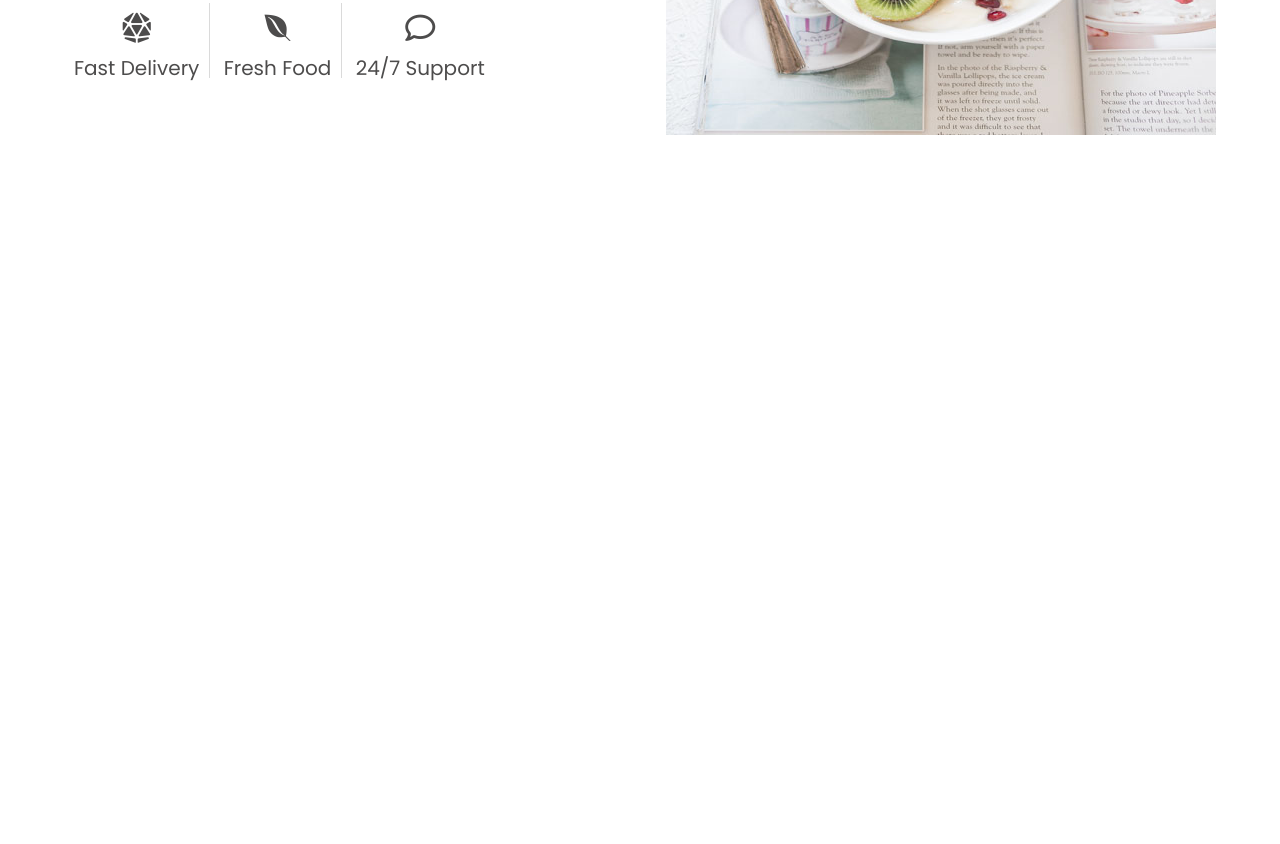
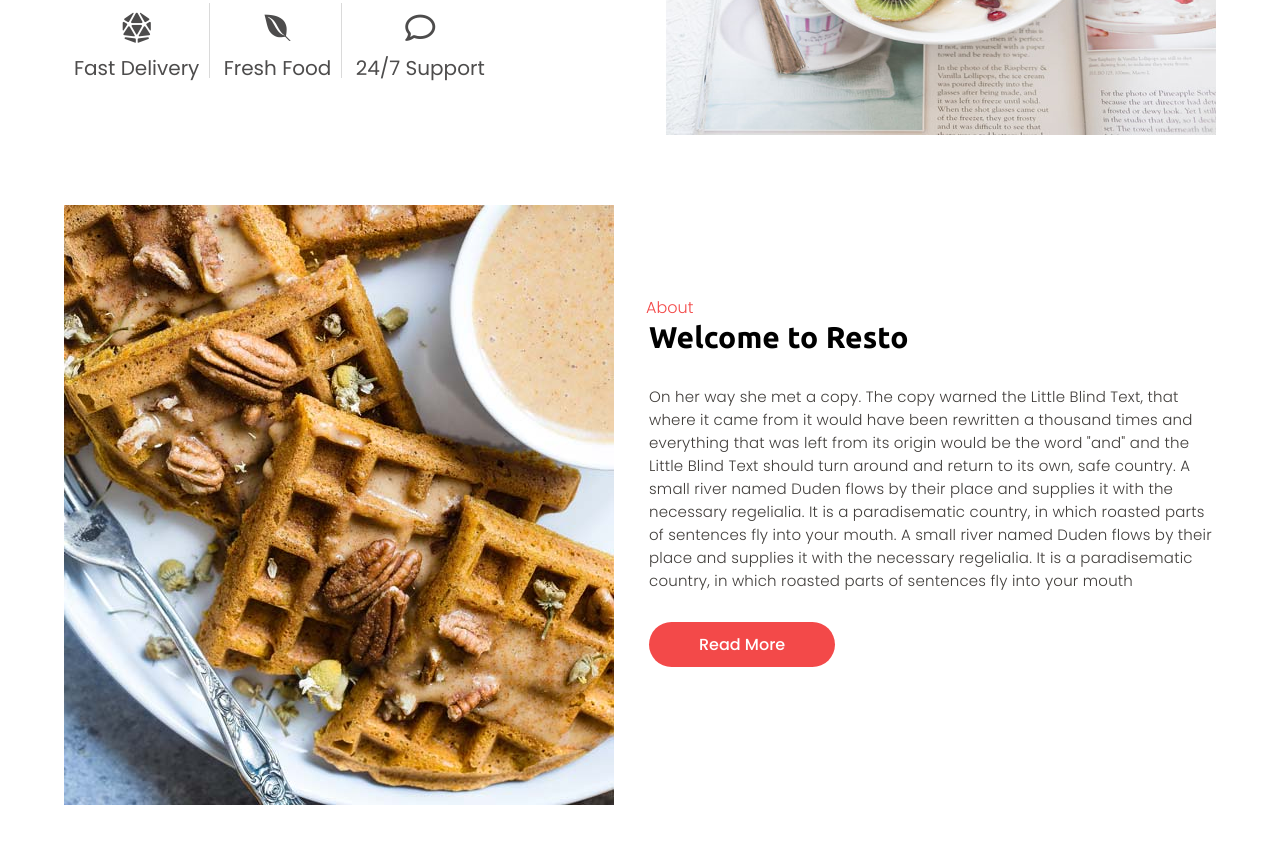
Before and after one commit to amiribnjaman/restaurant-project, a plain HTML site: page index.html in a window 1280 px wide. Shown: the part 444-1288 px from the top of the page. Before the commit the page ends 900 px from the top, so only its background shows below. Drawn offline with Linux system fonts and the light colour scheme.

Commit message:
Banner section edited something

```diff
--- a/index.html
+++ b/index.html
@@ -62,12 +62,43 @@
 
     <!------------------About Section------------------>
 
-    <section class="about-section container">
+    <section class="about-section d-flex container">
         <div class="about-img">
-            <!-- <img src="./img/hero-2.jpg" alt=""> -->
+            <img src="./img/hero-2.jpg" alt="">
         </div>
-        <div class="about-content"></div>
+        <div class="about-contents">
+            <div class="about-welcome-box">
+                <h6>About</h6>
+                <h2>Welcome to Resto</h2>
+                <p>On her way she met a copy. The copy warned the Little Blind Text, that where it came from it would have been rewritten a thousand times and everything that was left from its origin would be the word "and" and the Little Blind Text should turn around and return to its own, safe country. A small river named Duden flows by their place and supplies it with the necessary regelialia. It is a paradisematic country, in which roasted parts of sentences fly into your mouth.  A small river named Duden flows by their place and supplies it with the necessary regelialia. It is a paradisematic country, in which roasted parts of sentences fly into your mouth</p>
+                <a href="#" class="action-btn">Read More</a>
+            </div>
+        </div>
     </section>
+
+
+    <!-----------Special Dishes section----------------->
+    <!-- <section>
+        <h6>Specialties</h6>
+        <h2>Special Dishes</h2>
+
+        <div class="dish-box-1">
+            <div class="dish-content-box">
+                <div class="dish-num">
+
+                </div>
+                <div class="dish-con">
+                    <h2><span>Beef</span></h2>
+                    <h2>Steak Sauce</h2>
+                </div>
+            </div>
+            <div class="dish-img">
+                <img src="" alt="">
+            </div>
+        </div>
+
+    </section> -->
+
 
     <script src="https://kit.fontawesome.com/55cc37c967.js" crossorigin="anonymous"></script>
 </body>
--- a/style.css
+++ b/style.css
@@ -22,23 +22,29 @@ h1{
     font-size: 50px;
     font-weight: 300;
 }
+h2{
+    font-size: 30px;
+}
 h5{
     font-size: 19px;
     font-family: var(--secondary-font);
     color: #000;
-}
-.container{
-    max-width: 90%;
-    margin: 50px auto;
 }
 li, a{
     text-decoration: none;
     list-style: none;
     display: inline-block;
 }
+section{
+    margin-top: 50px;
+}
+.container{
+    max-width: 90%;
+    margin: 50px auto;
+}
 .action-btn {
     background: var(--secondary-color);
-    padding: 10px 20px;
+    padding: 10px 30px;
     border-radius: 24px;
     color: #fff;
     margin: 10px 0;
@@ -53,12 +59,12 @@ li, a{
 }
 
 /*--------Header section---------*/
-header{
+/* header{
     height: 100vh;
-}
-span {
+} */
+h6, span {
     margin-left: -3px;
-    color: var(--secondary-color)
+    color: var(--secondary-color);
 }
 .nav-top li a{
     padding: 0 20px;
@@ -165,10 +171,48 @@ span {
     }
     .support-section ul li {
         font-size: 15px;
+        text-align: center;
     }
     .header-action-button a{
         display: block;
-        width: 400px;
+        width: 340px;
         margin: 10px auto;
     }
 }
+
+
+
+/*------------------About section design-------------------*/
+
+.about-section{
+    gap: 35px;
+    margin-top: 70px;
+}
+.about-contents{
+    margin-top: 90px;
+}
+.about-contents h6{
+    font-weight: 300;
+    font-size: 16px;
+}
+.about-contents h2{
+    margin-bottom: 1em;
+    letter-spacing: .1px;
+}
+.about-contents p{
+    font-weight: 300;
+    font-size: 15px;
+    color: #413e3b;
+    letter-spacing: .2px;
+}
+.about-contents a {
+    margin-top: 30px;
+    padding: 10px 50px;
+}
+
+/*---------------About section responsive---------------*/
+@media (min-width: 360px) and (max-width: 600px){
+    .about-section{
+        flex-direction: column;
+    }
+}
```
